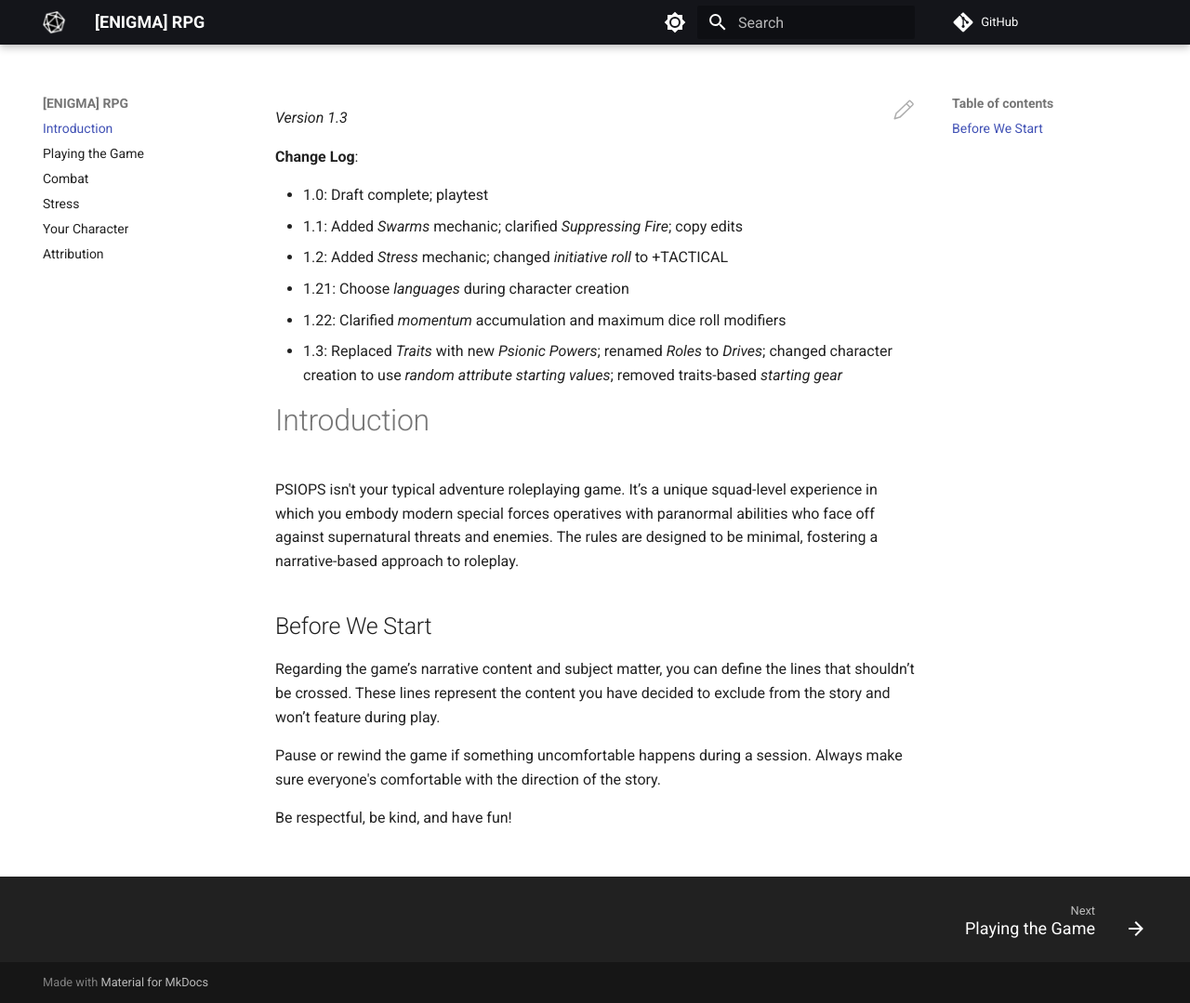
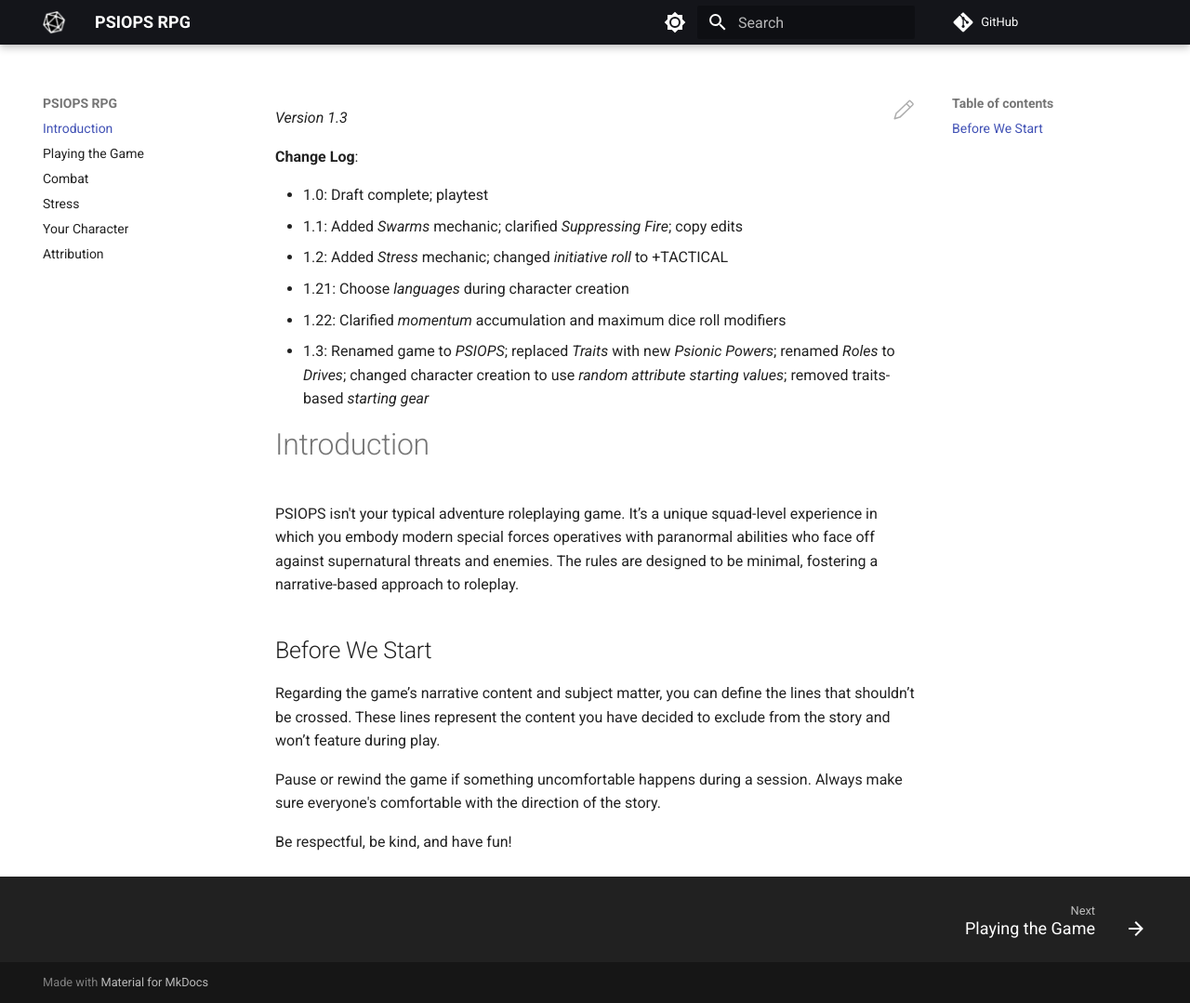
Before and after one commit to joemoose/psiops, an MkDocs documentation site: the page built from docs/index.md, in a window 1280 px wide and 1079 px high. Shown: the whole window at 93% size. Built offline with MkDocs 1.6.1 and Material for MkDocs 9.7.7, drawn with Linux system fonts in a browser that asks for light colours; comment, search, counter and statistics services are not loaded.

Commit message:
PSIOPS v1.3

```diff
--- a/docs/index.md
+++ b/docs/index.md
@@ -7,7 +7,7 @@
 - 1.2: Added *Stress* mechanic; changed *initiative roll* to +TACTICAL
 - 1.21: Choose *languages* during character creation
 - 1.22: Clarified *momentum* accumulation and maximum dice roll modifiers
-- 1.3: Replaced *Traits* with new *Psionic Powers*; renamed *Roles* to *Drives*; changed character creation to use *random attribute starting values*; removed traits-based *starting gear*
+- 1.3: Renamed game to *PSIOPS*; replaced *Traits* with new *Psionic Powers*; renamed *Roles* to *Drives*; changed character creation to use *random attribute starting values*; removed traits-based *starting gear*
 
 # Introduction
 
--- a/mkdocs.yml
+++ b/mkdocs.yml
@@ -1,6 +1,6 @@
 # Project information
 
-site_name: "[ENIGMA] RPG"
+site_name: "PSIOPS RPG"
 site_url: https://joemoose.github.io/enigma/
 site_author: Zachary Taylor
 site_description: An Adventure Roleplaying Game of Paranormal Special Forces Operatives
@@ -104,3 +104,4 @@
 
 plugins:
   - search
+  - social
```
